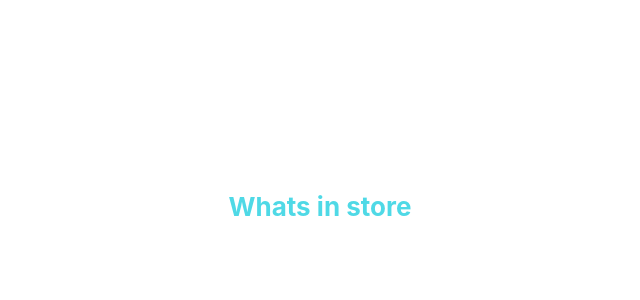
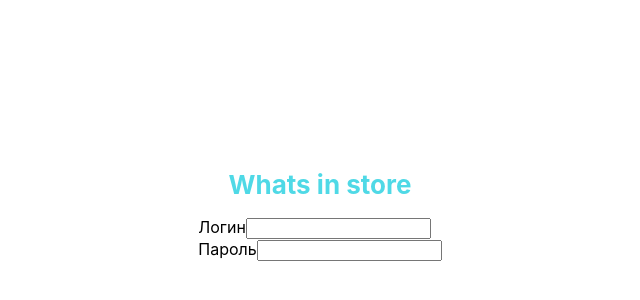
Before and after one commit to fedorukvl/react-store-check, a React (Create React App) app: page / in a window 1280 px wide. Shown: the part 194-494 px from the top of the page, without its empty margins (320-960 px from the left). Built offline with nearby package versions, Linux system fonts and the light colour scheme.

Commit message:
Сверстан компонент AuthForm

```diff
--- a/src/App.css
+++ b/src/App.css
@@ -1,6 +1,7 @@
 .app {
   display: flex;
   height: 100vh;
+  flex-direction: column;
   align-items: center;
   justify-content: center;
 }
--- a/src/App.js
+++ b/src/App.js
@@ -1,5 +1,6 @@
 import React from 'react';
 import './App.css';
+import AuthForm from './Components/Auth/Auth-form';
 
 
 function App() {
@@ -8,6 +9,11 @@ function App() {
       <header>
         <h1 className="app__title">Whats in store</h1>
       </header>
+      <main className="app__info-windows">
+        <section>
+          <AuthForm/>
+        </section>
+      </main>
     </div>
   );
 }
--- /dev/null
+++ b/src/Components/Auth/Auth-form.jsx
@@ -0,0 +1,22 @@
+import React from "react";
+
+function AuthForm() {
+  return (
+    <form className="auth">
+      <div className="auth__login-info">
+        <label htmlFor="login" className="auth__login-label">
+          Логин
+        </label>
+        <input type="text" id="login" name="login" className="auth__logi" />
+      </div>
+      <div className="auth__password-info">
+        <label htmlFor="password" className="auth__password-label">
+          Пароль
+        </label>
+        <input type="text" id="password" name="password" />
+      </div>
+    </form>
+  );
+}
+
+export default AuthForm;
```
